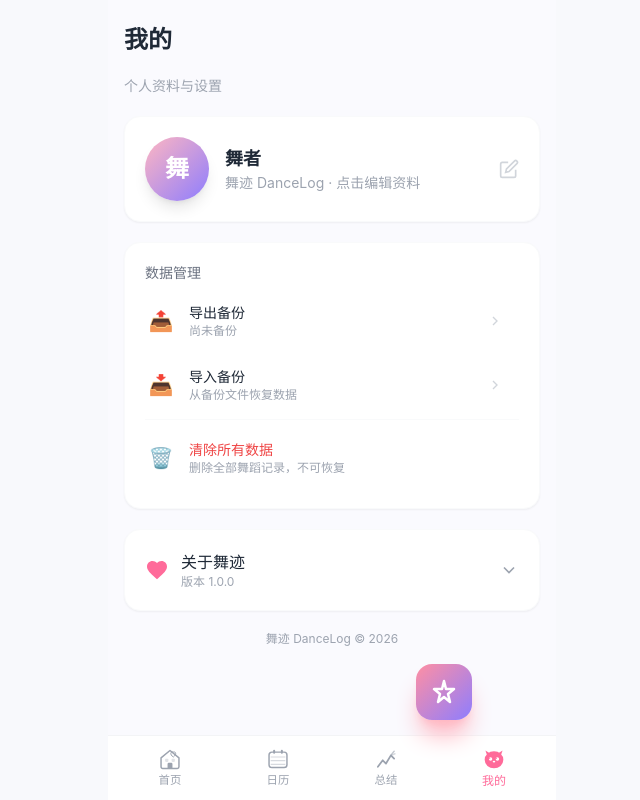
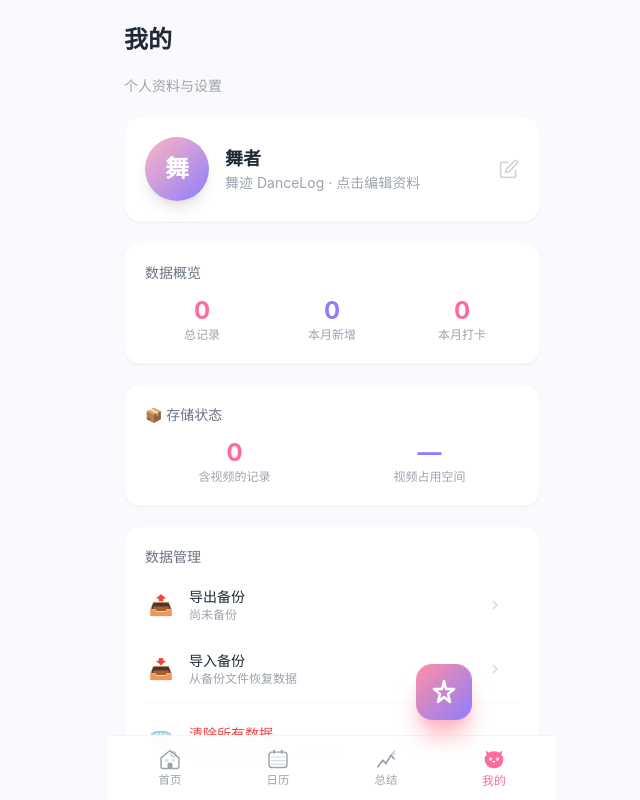
Before and after one commit to xinx111/dance-log, a React (Vite) app: page /profile in a window 1280 px wide. Shown: the top 800 px of the page, without its empty margins (308-948 px from the left). Built offline with nearby package versions, Linux system fonts and the light colour scheme; what @capacitor/core would draw is missing.

Commit message:
新增存储状态显示

```diff
--- a/src/db/index.js
+++ b/src/db/index.js
@@ -260,4 +260,14 @@ export async function clearAllRecords() {
   await db.danceRecords.clear()
 }
 
+/** 获取视频存储统计 */
+export async function getStorageStats() {
+  const records = await db.danceRecords.toArray()
+  const videoRecords = records.filter(r => r.videoUrl)
+  const totalBytes = videoRecords.reduce((sum, r) => sum + (r.fileSize || 0), 0)
+  const withVideo = videoRecords.length
+  const withoutVideo = records.length - withVideo
+  return { totalRecords: records.length, withVideo, withoutVideo, totalBytes }
+}
+
 export default db
--- a/src/pages/Profile.jsx
+++ b/src/pages/Profile.jsx
@@ -1,5 +1,5 @@
 import React, { useState, useEffect, useRef } from 'react'
-import { getStats, getUserProfile, saveUserProfile, clearAllRecords } from '../db'
+import { getStats, getUserProfile, saveUserProfile, clearAllRecords, getStorageStats } from '../db'
 import { exportData, importData, getLastBackupTime } from '../utils/sync'
 import { formatDate } from '../utils/format'
 
@@ -10,6 +10,7 @@ export default function Profile() {
   const [editName, setEditName] = useState('')
   const [editAvatar, setEditAvatar] = useState('')
   const [lastBackup, setLastBackup] = useState(null)
+  const [storageStats, setStorageStats] = useState(null)
   const [importing, setImporting] = useState(false)
   const [importResult, setImportResult] = useState(null)
   const [exporting, setExporting] = useState(false)
@@ -24,12 +25,13 @@ export default function Profile() {
 
   async function loadData() {
     try {
-      const [statsData, backupTime, userProfile] = await Promise.all([
-        getStats(), getLastBackupTime(), getUserProfile(),
+      const [statsData, backupTime, userProfile, storage] = await Promise.all([
+        getStats(), getLastBackupTime(), getUserProfile(), getStorageStats(),
       ])
       setStats(statsData)
       setLastBackup(backupTime)
       setProfile(userProfile)
+      setStorageStats(storage)
     } catch (err) { console.error(err) }
   }
 
@@ -196,6 +198,41 @@ export default function Profile() {
         </div>
       )}
 
+      {/* 存储状态 */}
+      {storageStats && (
+        <div className="bg-white rounded-2xl p-5 shadow-sm border border-gray-50">
+          <h3 className="text-sm font-medium text-gray-500 mb-3">📦 存储状态</h3>
+          <div className="grid grid-cols-2 gap-4 text-center">
+            <div>
+              <p className="text-2xl font-bold text-dpink-400">
+                {storageStats.withVideo}
+              </p>
+              <p className="text-xs text-gray-400">含视频的记录</p>
+            </div>
+            <div>
+              <p className="text-2xl font-bold text-dpurple-400">
+                {storageStats.totalBytes > 0
+                  ? storageStats.totalBytes >= 1073741824
+                    ? `${(storageStats.totalBytes / 1073741824).toFixed(1)} GB`
+                    : `${(storageStats.totalBytes / 1048576).toFixed(1)} MB`
+                  : '—'}
+              </p>
+              <p className="text-xs text-gray-400">视频占用空间</p>
+            </div>
+          </div>
+          {storageStats.withoutVideo > 0 && (
+            <p className="text-xs text-gray-400 text-center mt-2">
+              另有 {storageStats.withoutVideo} 条无视频的记录未计入
+            </p>
+          )}
+          {storageStats.totalBytes === 0 && storageStats.totalRecords > 0 && (
+            <p className="text-xs text-amber-500 text-center mt-2">
+              部分旧记录的存储空间暂未统计，新录制视频后将自动计算
+            </p>
+          )}
+        </div>
+      )}
+
       {/* 数据管理 */}
       <div className="bg-white rounded-2xl p-5 shadow-sm border border-gray-50 space-y-1">
         <h3 className="text-sm font-medium text-gray-500 mb-2">数据管理</h3>
--- a/src/pages/RecordForm.jsx
+++ b/src/pages/RecordForm.jsx
@@ -109,6 +109,7 @@ export default function RecordForm() {
       const recordData = {
         ...form,
         videoUrl,
+        fileSize: selectedFile?.size || form.fileSize || 0,
         date: new Date(form.date).getTime(),
       }
 
```
